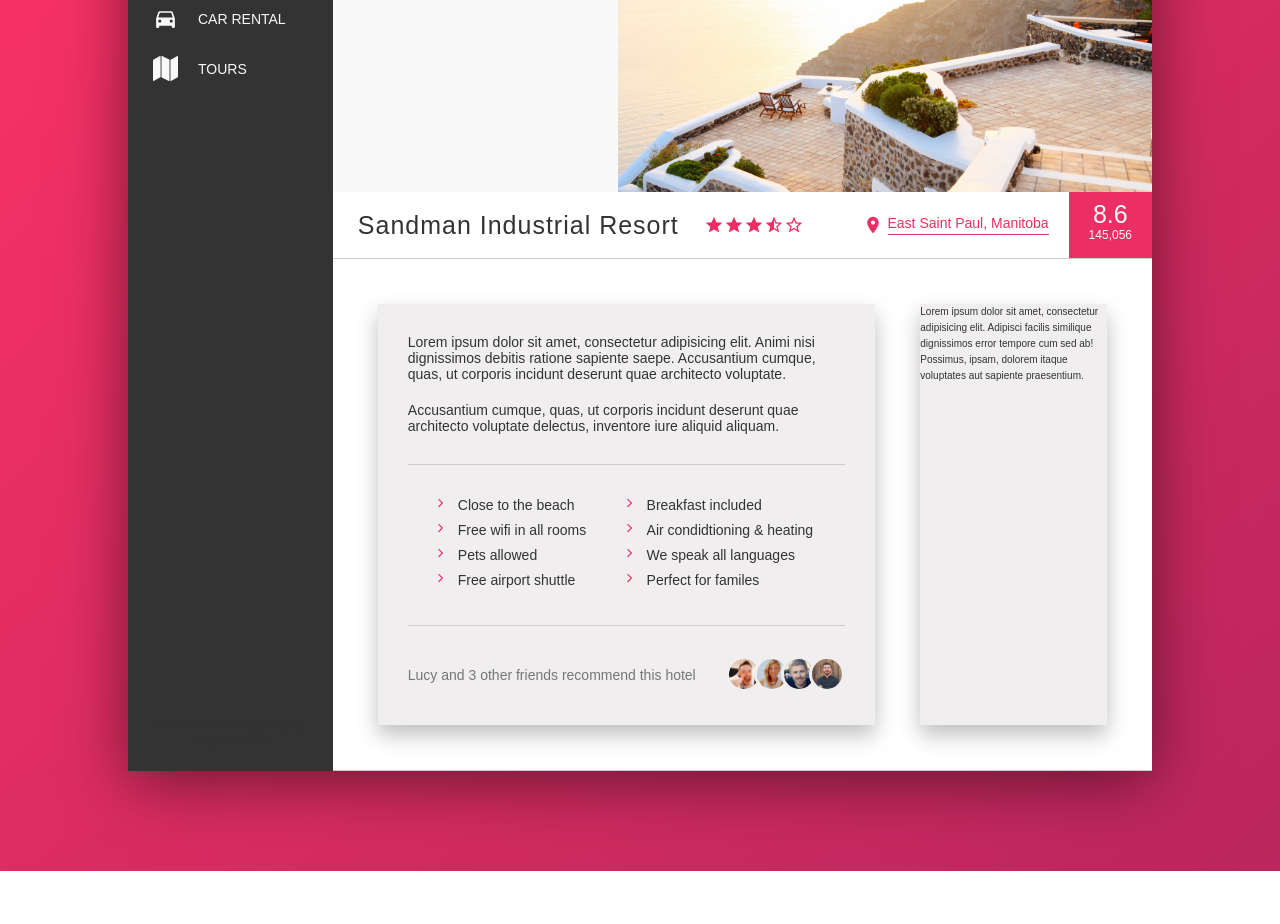
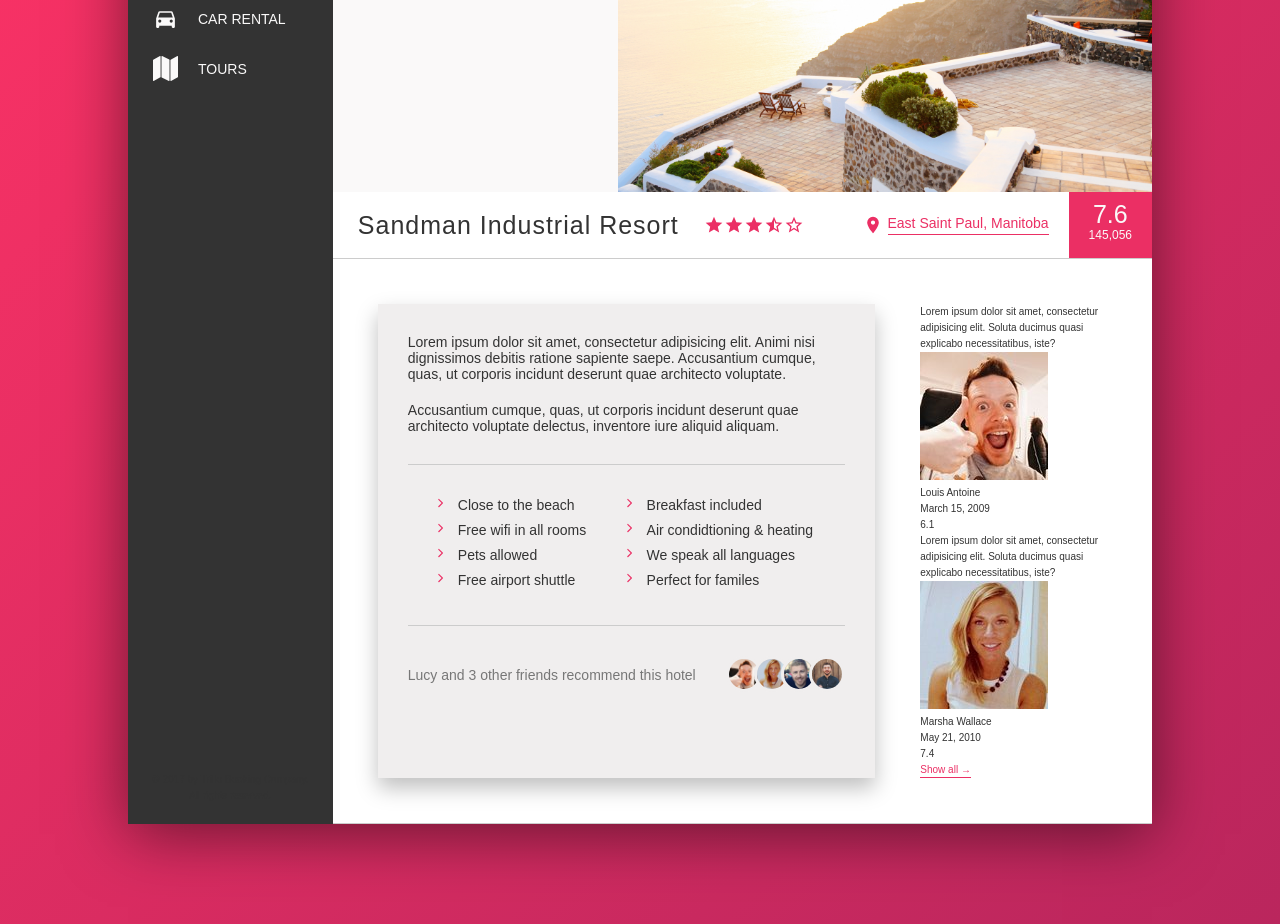
Before and after one commit to wdwiii/trillo, a website: page index.html in a window 1280 px wide. Shown: the part 300-1224 px from the top of the page. Before the commit the page ends 1171 px from the top, so only its background shows below. Drawn offline with Linux system fonts and the light colour scheme.

Commit message:
Add markup for .user-reviews area

```diff
--- a/index.html
+++ b/index.html
@@ -121,7 +121,7 @@
                         </div>
                         <div class="overview__rating">
                             <div class="overview__rating--avg">
-                                8.6
+                                7.6
                             </div>
                             <div class="overview__rating--count">
                                 145,056
@@ -159,7 +159,36 @@
                             </div>
                         </div>
 
-                        <div class="reviews">Lorem ipsum dolor sit amet, consectetur adipisicing elit. Adipisci facilis similique dignissimos error tempore cum sed ab! Possimus, ipsam, dolorem itaque voluptates aut sapiente praesentium.</div>
+                        <figure class="user-reviews">
+                            <figure class="review">
+                                <blockquote class="review__text">Lorem ipsum dolor sit amet, consectetur adipisicing elit. Soluta ducimus quasi explicabo necessitatibus, iste?</blockquote>
+                                <figcaption class="review__user">
+                                    <img src="img/user-1.jpg" alt="Friend 1" class="review__photo">
+                                    <div class="review__user-box">
+                                        <p class="review__user-name">Louis Antoine</p>
+                                        <p class="review__user-date">March 15, 2009</p>
+                                    </div>
+                                    <div class="review__user-rating">6.1</div>
+                                </figcaption>
+                            </figure>
+
+                            <figure class="review">
+                                <blockquote class="review__text">Lorem ipsum dolor sit amet, consectetur adipisicing elit. Soluta ducimus quasi explicabo necessitatibus, iste?</blockquote>
+                                <figcaption class="review__user">
+                                    <img src="img/user-2.jpg" alt="Friend 1" class="review__photo">
+                                    <div class="review__user-box">
+                                        <p class="review__user-name">Marsha Wallace</p>
+                                        <p class="review__user-date">May 21, 2010</p>
+                                    </div>
+                                    <div class="review__user-rating">7.4</div>
+                                </figcaption>
+                            </figure>
+                            <button class="btn-inline" type="button">
+                                Show all <span>&rarr;</span>
+                            </button>
+                        </figure>
+
+                        </div>
                     </div>
                 </main>
             </div>
```
